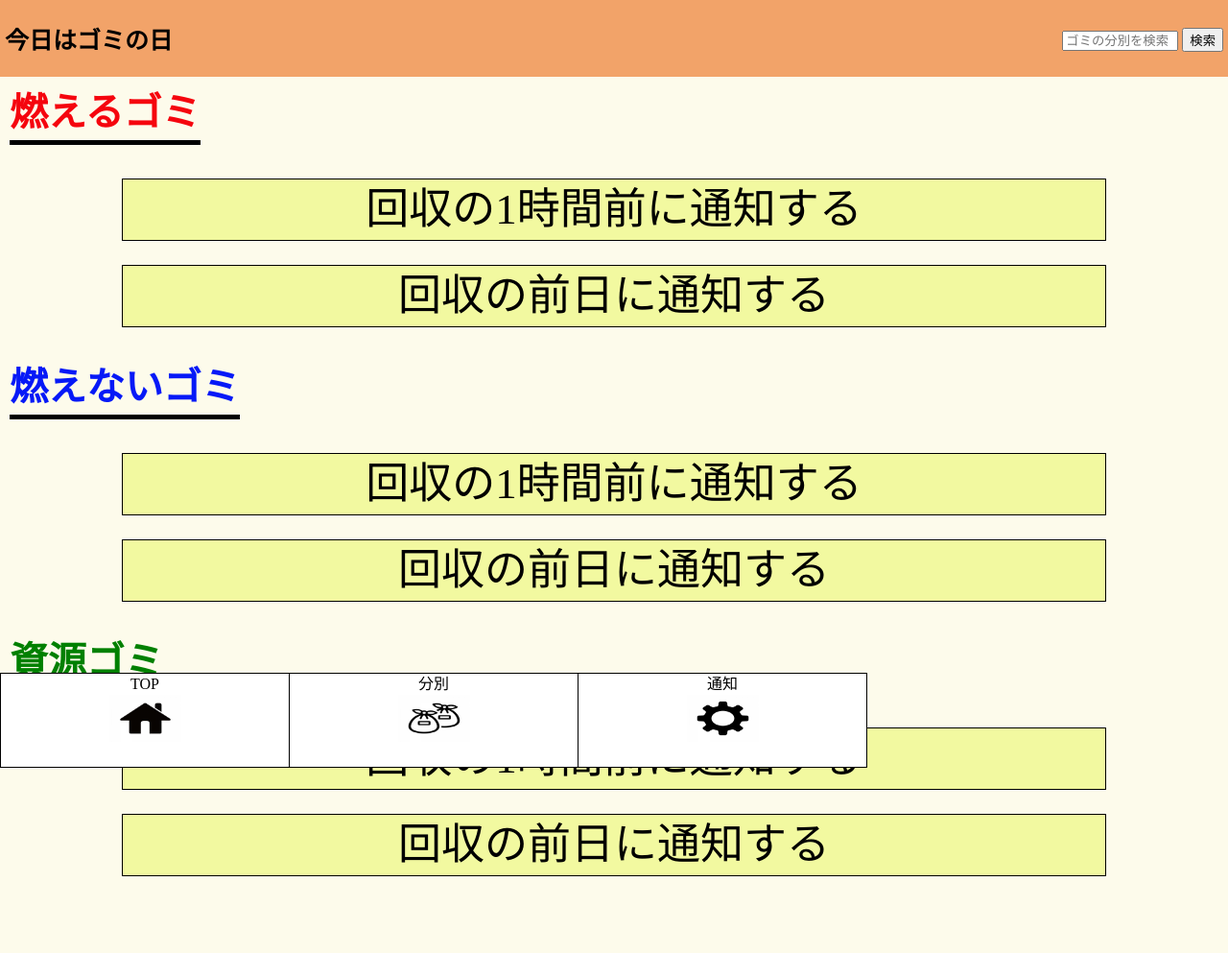
After one commit to YutoGIma/gomidasi, a Flask app: template templates/bell.html in a window 1280 px wide. The commit adds this page. Shown: the whole page at 96% size. Run offline with Flask 2, Linux system fonts and the light colour scheme; the template is opened without the code that fills it, so the values that code supplies are empty.

Commit message:
bell and topmenu developed

```diff
--- a/static/css/style.css
+++ b/static/css/style.css
@@ -1,3 +1,27 @@
+
+body, h1, h2, h3, h4, h5, p, ul, ol, li, dl, dt, dd {
+	margin: 0px;
+	padding: 0px;
+}
+body {
+	background: #fff;
+	font-size: 16px;
+	line-height: 1.4;
+	min-width: 100%;
+	-webkit-text-size-adjust: 100%;
+}
+li {
+	list-style: none;
+}
+a {
+	outline: none;
+	color: inherit;
+	text-decoration: none;
+}
+img {
+	border: 0px;
+	vertical-align: bottom;
+}
 .top_img{
     width:100%;
 }
@@ -10,3 +34,105 @@
 .city_menu{
 
 }
+
+body{
+    background-color:rgb(253,251,235);
+    margin-bottom:80px;
+}
+header{
+    background-color: rgb(242,163,105);
+    height:80px;
+
+}
+header h1{
+    float:left;
+    font-size:25px;
+    padding:25px 0px 0px 5px;
+}
+.gomisc{
+    float:right;
+    padding:29px 5px 0px 0px;
+}
+.calender th,td{
+    border:1px solid black;
+    text-align: center;
+    width:40px;
+    height: 40px;
+    font-size:30px
+}
+.calender table{
+    margin:0 auto;
+    margin-top:20px;
+}
+.do{
+    color:rgb(68,123,246);
+}
+.niti{
+    color:	rgb(244,12,57);
+}
+.extra-mes{
+    text-align: right;
+    margin-top: 5px;
+}
+.menu-btn a{
+    display:block;
+    border:1px black solid;
+    width:80%;
+    height:30%;
+    text-align: center;
+    font-size:45px;
+    margin: 25px auto;
+
+}
+.menu-btn1{
+    background-color:rgb(190,225,186);
+}
+.menu-btn2{
+    background-color:rgb(241,247,148);
+}
+.menu-btn3{
+    background-color:rgb(129,201,225);
+}
+
+
+.bell{
+    margin:10px 10px;
+    border-bottom: 5px black solid;
+    display: inline-block;
+    font-size:40px;
+}
+.hourbell{
+    background-color:rgb(242,249,160);
+}
+.daybell{
+    background-color:rgb(242,249,160);
+}
+.fire{
+    color:rgb(245,5,14);
+}
+.nofire{
+    color:rgb(6,25,247);
+}
+.resource{
+    color:green;
+}
+
+
+.fot_menu{
+    display: flex;
+    text-align: center;
+    border:1px black solid;
+    position:fixed;
+    bottom:0px;
+    background-color: white;
+}
+.fot img{
+    width:25%;
+    height:50%;
+}
+.seq_b{
+    border-right: 1px black solid;
+}
+.top_b{
+    border-right: 1px black solid;
+}
--- /dev/null
+++ b/templates/bell.html
@@ -0,0 +1,55 @@
+<!DOCTYPE html>
+<html lang="ja">
+<head>
+    <meta charset="UTF-8">
+    <meta http-equiv="X-UA-Compatible" content="IE=edge">
+    <meta name="viewport" content="width=device-width, initial-scale=1.0">
+    <link rel="stylesheet" href="../static\css\style.css">
+    <title>ゴミ出し通知サービス</title>
+</head>
+<body>
+    <header>
+
+        <h1>今日はゴミの日</h1>
+        <div class="gomisc">
+            <tr>
+            <td><input type="text" placeholder="ゴミの分別を検索" class="gomi_in" size="12"></td>
+            <td><input type="submit" value="検索"></td>
+            </tr>
+        </div>
+
+    </header>
+    <main>
+        <h1 class="bell fire">燃えるゴミ</h1>
+        <div class="menu-btn">
+            <a href="" class="hourbell">回収の1時間前に通知する</a>
+            <a href="" class="daybell">回収の前日に通知する</a>
+        </div>
+        <h1 class="bell nofire">燃えないゴミ</h1>
+        <div class="menu-btn">
+            <a href="" class="hourbell">回収の1時間前に通知する</a>
+            <a href="" class="daybell">回収の前日に通知する</a>
+        </div>
+        <h1 class="bell resource">資源ゴミ</h1>
+        <div class="menu-btn">
+            <a href="" class="hourbell">回収の1時間前に通知する</a>
+            <a href="" class="daybell">回収の前日に通知する</a>
+        </div>
+    </main>
+    <div class="fot_menu">
+        <a class="fot top_b" href="">
+            <p>TOP</p>
+            <img src="../static\img\203-300x300.jpeg" alt="">
+        </a>
+        <a class="fot seq_b" href="">
+            <p>分別</p>
+            <img src="../static\img\garbage-bag_26086-300x300.jpeg" alt="">
+        </a>
+        <a class="fot bell_b" href="">
+            <p>通知</p>
+            <img src="../static\img\9690-300x300.jpeg" alt="">
+        </a>
+
+    </div>
+</body>
+</html>
```
Also changed, not shown: templates/topmenu.html (added, +58 -0 lines), static/img/203-300x300.jpeg (added), static/img/9690-300x300.jpeg (added), static/img/garbage-bag_26086-300x300.jpeg (added).
